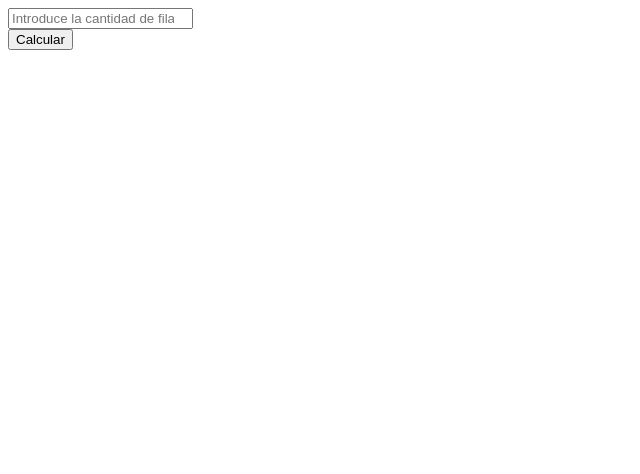
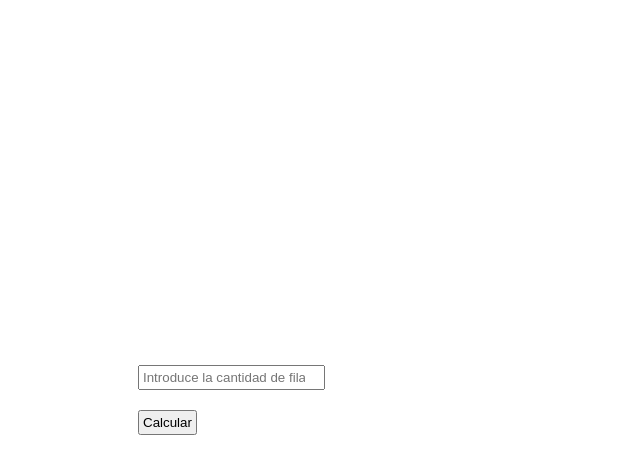
Before and after one commit to easyiom/Triangulo, a plain HTML site: page index.html in a window 1280 px wide. Shown: the whole page, without its empty margins (0-640 px from the left). Drawn offline with nearby package versions, Linux system fonts and the light colour scheme.

Commit message:
aplicacion acabada

```diff
--- /dev/null
+++ b/css/styles.scss
@@ -0,0 +1,55 @@
+* {
+    box-sizing: border-box;
+    /* font */
+    font-family: "Averta CY", sans-serif;
+}
+
+body {
+    margin: 0;
+    font-family: 'Open Sans', sans-serif;
+}
+
+
+/* Clear floats after the columns */
+
+.row:after {
+    content: " ";
+    display: table;
+    clear: both;
+}
+
+$color1: #0081A7;
+$color2: #DBD56E;
+$color3: #BBBDF6;
+body {
+    min-height: 100vh;
+    display: flex;
+    flex-flow: column nowrap;
+    justify-items: center;
+    justify-content: center;
+    align-items: center;
+    align-content: center;
+}
+
+.container-form {
+    position: sticky;
+    height: fit-content;
+    top: 40vh;
+    left: 10vw;
+    input,
+    button {
+        margin: 10px;
+        padding: 3px;
+    }
+}
+
+.widget-container {
+    display: flex;
+    flex-flow: row;
+    width: 100%;
+    &-6-6 {
+        >div {
+            width: 50%;
+        }
+    }
+}
--- a/index.html
+++ b/index.html
@@ -7,12 +7,21 @@
     <meta name="viewport" content="width=device-width, initial-scale=1.0">
     <title>Document</title>
     <script src="js/js.js"></script>
+    <link rel="stylesheet" type="text/css" href="css/styles.css">
+    <script src="https://unpkg.com/sweetalert/dist/sweetalert.min.js"></script>
 </head>
 
 <body>
-    <input input id="filas" type="number" placeholder="Introduce la cantidad de filas" name="filas" size="40">
-    <div class="container-btn"><button onclick="triangulo()" class="" name="enviar" value="Enviat">Calcular </button></div>
-    <div class="triangulo" id="triangulo"></div>
+    <div class="widget-container widget-container-6-6">
+        <div class="container-form">
+            <input input id="filas" type="number" placeholder="Introduce la cantidad de filas" name="filas" size="40">
+            <div class="container-btn"><button onclick="triangulo()" class="" name="enviar" value="Enviat">Calcular </button></div>
+        </div>
+        <div class="triangulo" id="triangulo"></div>
+    </div>
+
+
+
 </body>
 
 </html>
--- a/js/js.js
+++ b/js/js.js
@@ -3,10 +3,14 @@ function triangulo() {
     console.log(n);
     n++
     var result = ""
-    for (let i = 1; i < n; i++) {
-        console.log(result);
-        let str = "*";
-        result += str.repeat(i) + '</br>'
+    if (isNaN(n) == true || n == 0 || n < 0) {
+        swal('Error', 'Introduce un valor valido *no puede ser 0, un valor más pequeño que 0, numero no entero...', 'error')
+    } else {
+        for (let i = 1; i < n; i++) {
+            console.log(result);
+            let str = "*";
+            result += str.repeat(i) + '</br>'
+        }
+        document.getElementById('triangulo').innerHTML = result
     }
-    document.getElementById('triangulo').innerHTML = result
 }
```
Also changed, not shown: css/styles.css (added), 1 other file.
